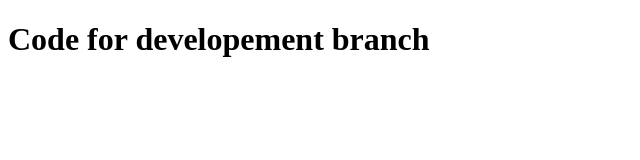
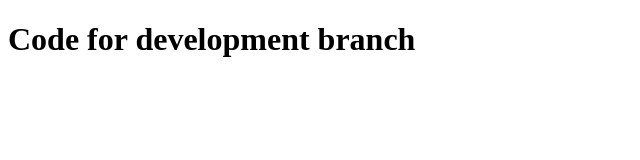
Before and after one commit to ashiouzzaman/first-website, a plain HTML site: page index.html in a window 1280 px wide. Shown: the whole page, without its empty margins (0-640 px from the left). Drawn offline with Linux system fonts and the light colour scheme.

Commit message:
spelling check

```diff
--- a/index.html
+++ b/index.html
@@ -8,7 +8,7 @@
 </head>
 <body>
 
-    <h1>Code for developement branch</h1>
+    <h1>Code for development branch</h1>
 
 </body>
 </html>
```
